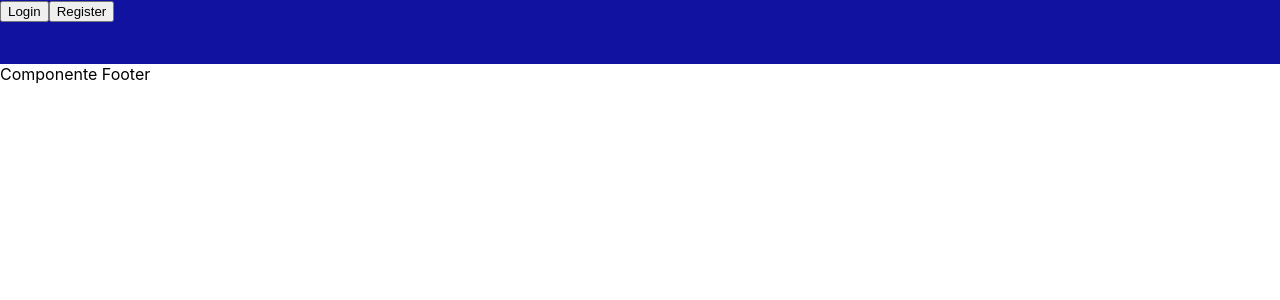
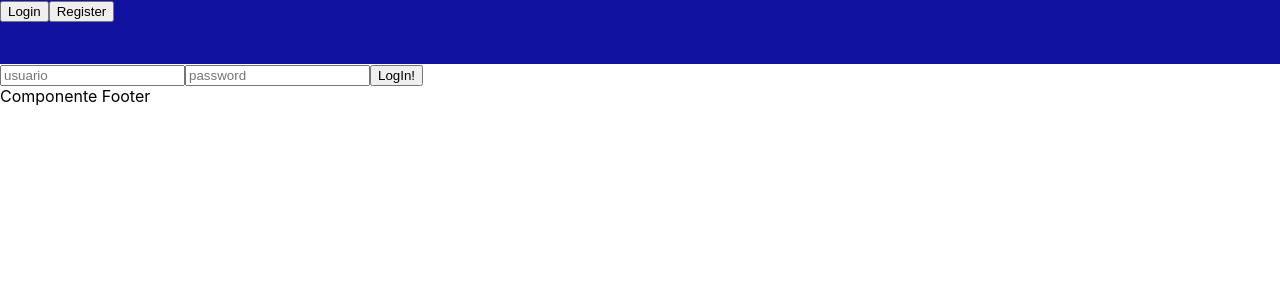
Before and after one commit to Jesus1994-7/SearchFlight_FRONT, a React (Create React App) app in the folder app/: page /login in a window 1280 px wide. Shown: the top 300 px of the page. Built offline with nearby package versions, Linux system fonts and the light colour scheme.

Commit message:
Login workin

```diff
--- a/app/src/views/login/login.jsx
+++ b/app/src/views/login/login.jsx
@@ -1,17 +1,50 @@
-import React from 'react'
+import React from 'react';
+import axios from 'axios';
 
 class Login extends React.Component {
-    constructor(props){
+    constructor(props) {
         super(props);
 
         this.state = {
-
+            username: "",
+            password: "",
+            msgError: ""
         }
     }
-    render () {
+
+    handleChange = (ev) => {
+        this.setState({ [ev.target.name]: ev.target.type === 'string' ? +ev.target.value : ev.target.value });
+    }
+
+    pressLogin = (ev) => {
+
+        if (this.state.password === "" || this.state.username === "") {
+            this.setState({ msgError: "All the fields must be filled." });
+            return;
+        }
+
+        let user = {
+            username: this.state.username,
+            password: this.state.password
+        };
+
+        axios.post(`http://localhost:3005/main/login`, user)
+            .then(res => {
+                console.log(res);
+                console.log(res.data);
+            })
+            .catch(error => console.log(error))
+    }
+
+    render() {
         return (
             <div>
-
+                <span>{this.state.msgError}</span>
+                <input type="text" placeholder="usuario" name="username"
+                    value={this.state.username} onChange={this.handleChange}></input>
+                <input type="password" placeholder="password" name="password"
+                    value={this.state.password} onChange={this.handleChange}></input>
+                <button onClick={this.pressLogin}>LogIn!</button>
             </div>
         )
     }
```
